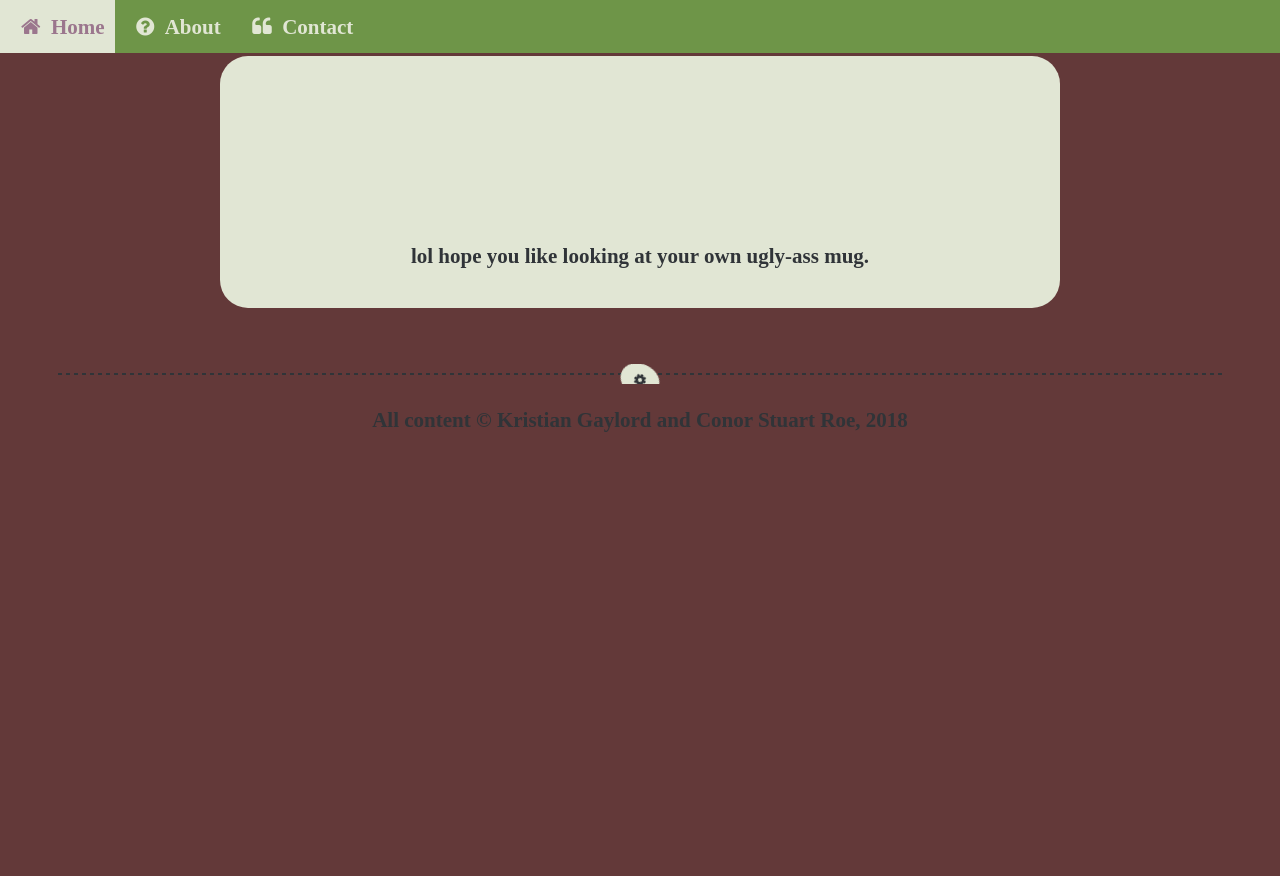
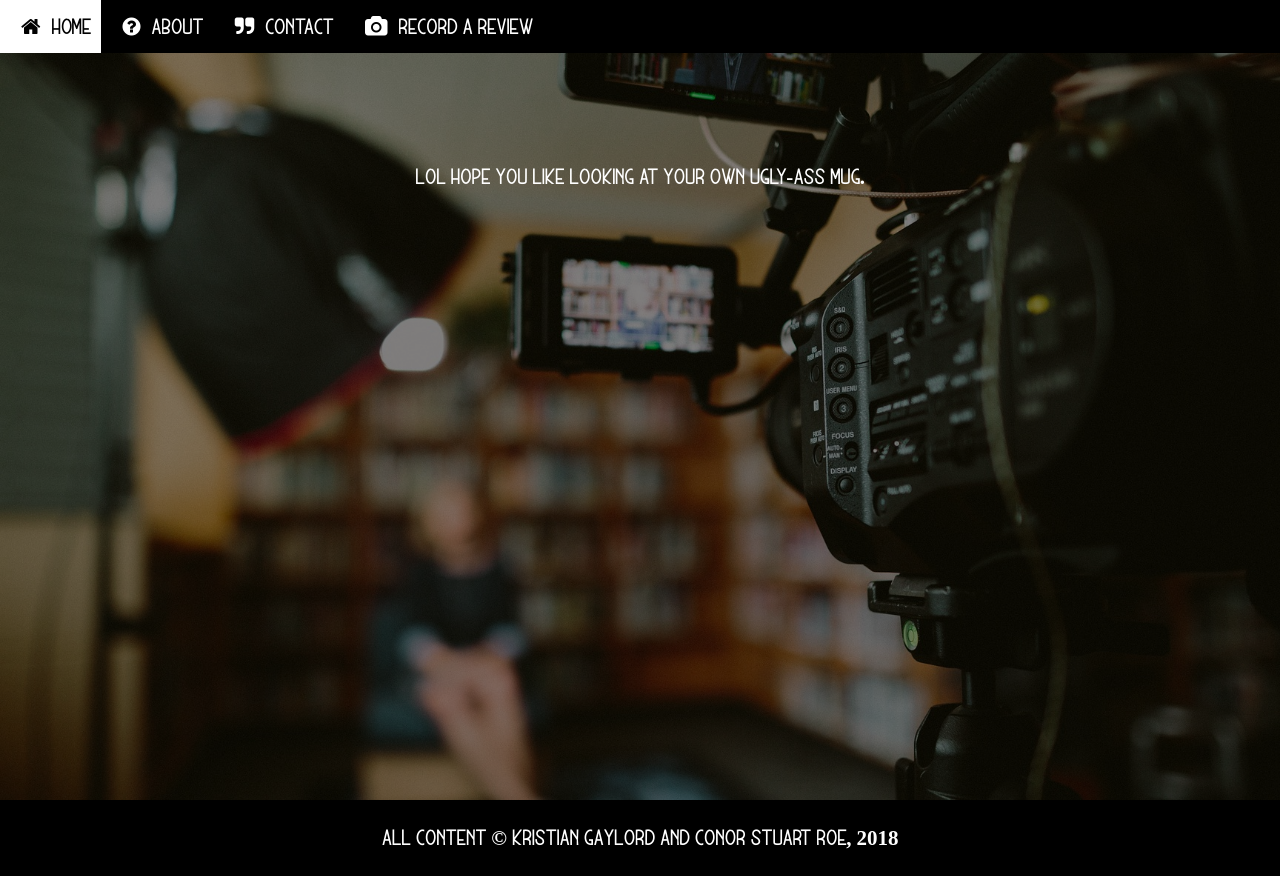
Before and after one commit to cstuartroe/SnapReview, a Django app: template record/templates/record/record.html in a window 1280 px wide. Before the commit the page ends 432 px from the top, so only its background shows below. Run offline with Django 3.2, Linux system fonts and the light colour scheme; the template is opened without the code that fills it, so the values that code supplies are empty; some libraries are stand-ins or nearby versions; some web fonts are replaced.

Commit message:
Kristian's Front End Work

```diff
--- a/mainsite/templates/mainsite/about.html
+++ b/mainsite/templates/mainsite/about.html
@@ -2,10 +2,6 @@
 
 {% block content %}
 	<h2>About Us</h2>
-	<p title="History">SnapReview was founded as a response to the need to enhance communication and trust in the age of eCommerce and online shopping. And what better way to do that than through video? Reading a review is one thing, but seeing a real client hold the product and walk you through the in's and out's of what you're thinking about purchasing is entirely different.</p>
-	<hr>
-	<button>Learn More!</button>
-
-
+	<p>SnapReview was founded as a response to the need to enhance communication and trust in the age of eCommerce and online shopping. And what better way to do that than through video? Reading a review is one thing, but seeing a real client hold the product and walk you through the in's and out's of what you're thinking about purchasing is entirely different.</p>
 
 {% endblock %}
--- a/mainsite/templates/mainsite/base.html
+++ b/mainsite/templates/mainsite/base.html
@@ -17,17 +17,18 @@
 			<div class = "pagelinks" style="float:left;">
 				<a href = "/"><i class="fa fa-home" aria-hidden="true"></i>Home</a>
 				<a href="/about"><i class="fa fa-question-circle" aria-hidden="true"></i>About</a>
-				<a href = "/contact"><i class="fa fa-quote-left" aria-hidden="true"></i>Contact</a>
-				<!-- <a href = "/record"><i class="fa fa-camera" aria-hidden="true"></i>Record a Review</a> -->
+				<a href = "/contact"><i class="fa fa-quote-right" aria-hidden="false"></i>Contact</a>
+				<a href = "/record"><i class="fa fa-camera" aria-hidden="true"></i>Record a Review</a>
 			</div>
 		</header>
 
-		<div id = "mainframe">
+		<div class = "mainframe overlay">
+
 			{% block content %}
+
 			{% endblock %}
+
 		</div>
-
-		<hr/>
 
 		<div id = "footer">
 			<p style="text-align: center;">All content &copy; Kristian Gaylord and Conor Stuart Roe, 2018</p>
--- a/mainsite/templates/mainsite/contact.html
+++ b/mainsite/templates/mainsite/contact.html
@@ -2,5 +2,5 @@
 
 {% block content %}
 	<h2>Contact</h2>
-	<p>You can reach us via <a href="mailto:admin@dynalect.com">email</a>.</p>
+	<h3>You can reach us via <a href="mailto:admin@dynalect.com" id = "emailhref">email</a>.</h3>
 {% endblock %}
--- a/record/templates/record/record.html
+++ b/record/templates/record/record.html
@@ -1,9 +1,9 @@
 {% extends 'mainsite/base.html' %}
 
 {% block content %}
-<video autoplay></video>
 
 <p>lol hope you like looking at your own ugly-ass mug.</p>
+<video autoplay  width="900px" height="550px" class = "recordframe"></video>
 
 <script>
 function hasGetUserMedia() {
@@ -24,6 +24,7 @@ const video = document.querySelector('video');
 
 function handleSuccess(stream) {
   video.srcObject = stream;
+
 }
 
 function handleError(error) {
@@ -32,5 +33,7 @@ function handleError(error) {
 
 navigator.mediaDevices.getUserMedia(constraints).
   then(handleSuccess).catch(handleError);
+
 </script>
+
 {% endblock %}
--- a/static/css/custom.css
+++ b/static/css/custom.css
@@ -1,18 +1,7 @@
-/*Color Scheme:
-background #633939
-plain text #404438
-links and header #6E9548
-highlight #9B768D
-other #B8D29F
-other2 #834B80
-placeholderB8D29F
-*/
-
-
 @font-face {
-    font-family: "Gentium";
-    src: url("/static/font/GentiumPlus-R.ttf") format('truetype'),
-    	url("/static/font/GentiumPlus-R.svg") format('svg');
+    font-family: "Munich";
+    src: url("/static/font/Munich.woff") format('woff'),
+    	url("/static/font/Munich.ttf") format('truetype');
     font-weight: normal;
 }
 
@@ -24,12 +13,12 @@ placeholderB8D29F
 }
 
 body {
-	background-color: #633939;
+	background-color: #FFFFFF;
 }
 
 h1{
-	text-align: left;
-	font-family: "Gentium";
+	text-align: center;
+	font-family: "Munich";
 	color: #6E9548;
 	padding: 0em 3em;
 	font-weight: normal;
@@ -70,17 +52,13 @@ h3{
 
 p {
 	text-align: center;
-	font-family: "Gentium";
+	font-family: "Munich";
 	font-weight: 600;
-	color: #303438;
 	padding: 0;
 	line-height: 1.5;
 	font-size: 1.5em;
 	margin: 1em;
-}
-
-p.chinese{
-	font-size: 1.2em;
+	color: #FFFFFF;
 }
 
 .fa{
@@ -96,7 +74,7 @@ hr{
 	background-position: center;
     border: 0;
     text-align: center;
-    color: #E1E6D4;
+    color: #FFFFFF;
 }
 
 hr:after {
@@ -106,8 +84,8 @@ hr:after {
 	animation: fa-spin 5s infinite linear;
 	display: inline-block;
 	position: relative;
-	padding: 10px 10px;
-	background: #E1E6D4;
+	padding: 5px 10px;
+	background: #FFFFFF;
 	border-radius: 50%;
 	color: #303438;
 	top: -1em;
@@ -135,9 +113,8 @@ table{
 #navbar {
 	position: fixed;
 	width: 100%;
-	top: 0;
-	left: 0;
-	background-color: #6E9548;
+	top: 0px;
+	background-color: #000000;
 	z-index: 1;
 }
 
@@ -148,17 +125,17 @@ table{
 .pagelinks a{
 	float: left;
 	display: block;
-	font-family: "Gentium";
+	font-family: "Munich";
 	font-size: 1.5em;
-	color: #E1E6D4;
+	color: #FFFFFF;
 	font-weight: 600;
 	text-decoration:none;
 	padding: .25em .5em;
 }
 
 .pagelinks a:hover{
-	color: #9B768D;
-	background-color: #E1E6D4;
+	color: #000000;
+	background-color: #FFFFFF;
 }
 
 #name {
@@ -170,20 +147,12 @@ table{
 #name a{
 	float: left;
 	display: block;
-	font-family: "Gentium";
+	font-family: "Munich";
 	font-size: 1.5em;
 	color: #E1E6D4;
 	padding: .25em 1em;
 }
 
-#mainframe {
-	margin: 4em auto;
-	padding: 1em 0em;
-	max-width: 60em;
-	background-color: #E1E6D4;
-	border-radius: 2em;
-	text-align: center;
-}
 
 #mainframex {
 	padding: 3em;
@@ -206,3 +175,70 @@ table{
 	position: fixed;
 	bottom: 0px;
 }
+
+.mainframe {
+
+	padding:10em;
+    background-image: url("/static/img/video.jpg");
+    height: 100%;
+    background-position: center;
+    background-repeat: no-repeat;
+    background-size: cover;
+
+}
+
+.overlay:before {
+  content: "";
+  position: absolute;
+  top: 0;
+  left: 0;
+  right: 0;
+  bottom: 0;
+  width: 100%;
+  height: 100%;
+  background-color: rgba(0,0,0,.5);
+}
+
+.mainframe * {
+	position: relative;
+}
+
+
+#footer{
+	background-color: #000000;
+	color: #FFFFFF;
+	padding: 1px;
+}
+
+.button {
+  font-family: "Munich";
+  font-size: 1.5em;
+  font-weight: 1000;
+  text-decoration: none;
+  color: #FFFFFF;
+  padding: 20px 50px 20px 50px;
+  border-radius: 25px;
+  background-color: transparent;
+}
+
+.button:hover{
+	background-color: #FFFFFF;
+  	color: #000000;
+}
+
+.centerthatshit{
+	margin: auto;
+	text-align: center;
+    width: 50%;
+    padding: 10px;
+}
+
+#emailhref{
+	color:#FFFFFF;
+}
+
+.recordframe{
+	margin: auto;
+    width: 100%;
+    padding: 10px;
+}
```
Also changed, not shown: other parts of static/css/custom.css (+12 -19 lines), mainsite/templates/mainsite/index.html (+6 -5 lines), static/font/Munich.ttf (added), static/font/Munich.woff (added), static/img/video.jpg (added), 1 other file.
